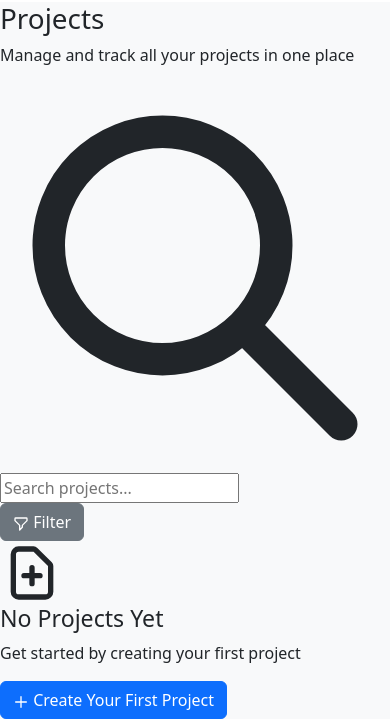
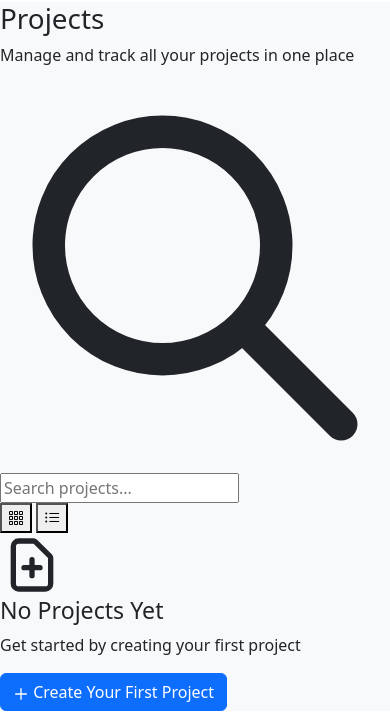
Before and after one commit to Ryacat423/python-flask, a Flask app: template templates/main/projects.html in a window 390 px wide. Shown: the part 2052-2771 px from the top of the page. Run offline with Flask 3, Linux system fonts and the light colour scheme; the template is opened without the code that fills it, so the values that code supplies are empty; parts of the project's set-up code (start-up, migrations or seed data) failed here and were passed over; some libraries are stand-ins or nearby versions.

Commit message:
added list view option

```diff
--- a/templates/main/projects.html
+++ b/templates/main/projects.html
@@ -3,6 +3,7 @@
 {% block additional_head %}
 <link rel="stylesheet" href="{{url_for('static', filename='css/main/controls.css')}}">
 <link rel="stylesheet" href="{{url_for('static', filename='css/main/projects.css')}}">
+
 {% endblock %}
 
 {% block content %}
@@ -10,7 +11,6 @@
         <h1>Projects</h1>
         <p>Manage and track all your projects in one place</p>
     </div>
-
 
     <div class="controls">
         <div class="search-bar">
@@ -21,12 +21,17 @@
         </div>
 
         <div class="action-buttons">
-            <button class="btn btn-secondary">
-                <svg width="16" height="16" fill="none" stroke="currentColor" viewBox="0 0 24 24">
-                    <path stroke-linecap="round" stroke-linejoin="round" stroke-width="2" d="M3 4a1 1 0 011-1h16a1 1 0 011 1v2.586a1 1 0 01-.293.707l-6.414 6.414a1 1 0 00-.293.707V17l-4 4v-6.586a1 1 0 00-.293-.707L3.293 7.293A1 1 0 013 6.586V4z"></path>
-                </svg>
-                Filter
-            </button>
+            <div class="view-toggle">
+                <button class="view-toggle-btn active" id="gridViewBtn" onclick="switchView('grid')">
+                    <i class="bi bi-grid-3x3-gap"></i>
+                    <span class="d-none d-sm-inline">Grid</span>
+                </button>
+                <button class="view-toggle-btn" id="listViewBtn" onclick="switchView('list')">
+                    <i class="bi bi-list-ul"></i>
+                    <span class="d-none d-sm-inline">List</span>
+                </button>
+            </div>
+
             {% if projects %}
             <a href="{{ url_for('create_project') }}" class="btn btn-primary">
                 <svg width="16" height="16" fill="none" stroke="currentColor" viewBox="0 0 24 24">
@@ -67,20 +72,21 @@
                             {% endif %}
                         </div>
                     </div>
-                    <div class="dropdown dropend">
+                    <div class="dropdown">
                         <button class="btn btn-link p-0 project-menu" type="button" data-bs-toggle="dropdown" aria-expanded="false">
                             <i class="bi bi-three-dots-vertical"></i>
                         </button>
                         <ul class="dropdown-menu dropdown-menu-end">
                             <li>
                                 <a class="dropdown-item" href="{{ url_for('view_project', project_id=project._id) }}">
-                                    View Project
+                                    <i class="bi bi-eye me-2"></i>View Project
                                 </a>
                             </li>
                             {% if project.user_id == session.user_id %}
-                            <li><a class="dropdown-item" href="#">Edit Project</a></li>
-                            <li><a class="dropdown-item" href="#">Add Member</a></li>
-                            <li><a class="dropdown-item text-danger" href="#">Delete Project</a></li>
+                            <li><a class="dropdown-item" href="#"><i class="bi bi-pencil me-2"></i>Edit Project</a></li>
+                            <li><a class="dropdown-item" href="#"><i class="bi bi-person-plus me-2"></i>Add Member</a></li>
+                            <li><hr class="dropdown-divider"></li>
+                            <li><a class="dropdown-item text-danger" href="#"><i class="bi bi-trash me-2"></i>Delete Project</a></li>
                             {% endif %}
                         </ul>
                     </div>
@@ -107,7 +113,7 @@
                             {{ project.formatted_date }}
                         </div>
                         <div class="meta-item">
-                                <i class="bi bi-people"></i>
+                            <i class="bi bi-people"></i>
                             {{ project.member_count }} Member{{ 's' if project.member_count != 1 else '' }}
                         </div>
                     </div>
@@ -133,8 +139,67 @@
         {% endif %}
     </div>
 
+    <!-- List View -->
+    <div class="projects-list hidden" id="projectsList">
+        {% if projects %}
+            {% for project in projects %}
+            <div class="project-card-list" data-project-id="{{ project._id }}">
+                <div class="project-color-list {{ project.color_class }}"></div>
+                <div class="project-content-list">
+                    <div class="project-header-list">
+                        <div style="flex: 1;">
+                            <div class="project-title-list">{{ project.project_name }}</div>
+                            <div class="project-description-list">
+                                {% if project.description %}
+                                    {{ project.description }}
+                                {% else %}
+                                    No description provided.
+                                {% endif %}
+                            </div>
+                        </div>
+                        <div class="dropdown">
+                            <button class="btn btn-link p-0 project-menu" type="button" data-bs-toggle="dropdown" aria-expanded="false">
+                                <i class="bi bi-three-dots-vertical"></i>
+                            </button>
+                            <ul class="dropdown-menu dropdown-menu-end">
+                                <li>
+                                    <a class="dropdown-item" href="{{ url_for('view_project', project_id=project._id) }}">
+                                        <i class="bi bi-eye me-2"></i>View Project
+                                    </a>
+                                </li>
+                                {% if project.user_id == session.user_id %}
+                                <li><a class="dropdown-item" href="#"><i class="bi bi-pencil me-2"></i>Edit Project</a></li>
+                                <li><a class="dropdown-item" href="#"><i class="bi bi-person-plus me-2"></i>Add Member</a></li>
+                                <li><hr class="dropdown-divider"></li>
+                                <li><a class="dropdown-item text-danger" href="#"><i class="bi bi-trash me-2"></i>Delete Project</a></li>
+                                {% endif %}
+                            </ul>
+                        </div>
+                    </div>
+                    <div class="project-meta-list">
+                        <span class="project-status-list status-{{ project.status }}">
+                            {{ project.status.title() }}
+                        </span>
+                        <div class="meta-item-list">
+                            <i class="bi bi-clipboard-check"></i>
+                            <span>{{ project.formatted_date }}</span>
+                        </div>
+                        <div class="meta-item-list">
+                            <i class="bi bi-people"></i>
+                            <span>{{ project.member_count }} Member{{ 's' if project.member_count != 1 else '' }}</span>
+                        </div>
+                        <div class="meta-item-list">
+                            <i class="bi bi-graph-up"></i>
+                            <span>{{ project.progress }}% Complete</span>
+                        </div>
+                    </div>
+                </div>
+            </div>
+            {% endfor %}
+        {% endif %}
+    </div>
+
     {% block scripts %}
-    <script src="{{url_for('static', filename='js/projects.js')}}">
-    </script>
+    <script src="{{url_for('static', filename='js/projects.js')}}"></script>
     {% endblock %}
 {% endblock %}
```
